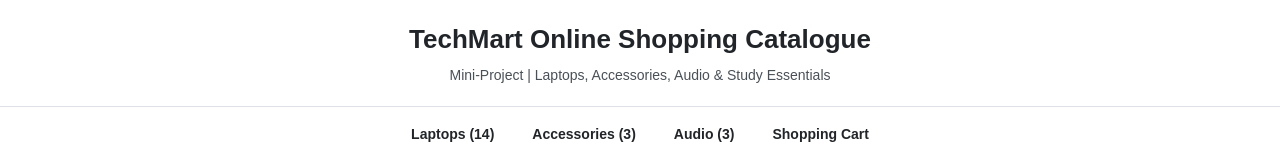
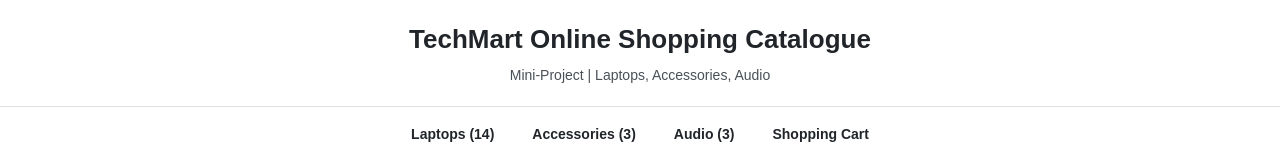
Before and after one commit to aryanrathor07/Online-Shopping-Catalogue, a plain HTML site: page index.html in a window 1280 px wide. Shown: the top 160 px of the page. Drawn offline with Linux system fonts and the light colour scheme.

Commit message:
Update index.html

```diff
--- a/index.html
+++ b/index.html
@@ -16,7 +16,7 @@
 
   <header>
     <h1>TechMart Online Shopping Catalogue</h1>
-    <p>Mini-Project | Laptops, Accessories, Audio &amp; Study Essentials</p>
+    <p>Mini-Project | Laptops, Accessories, Audio</p>
   </header>
 
   <nav>
```
